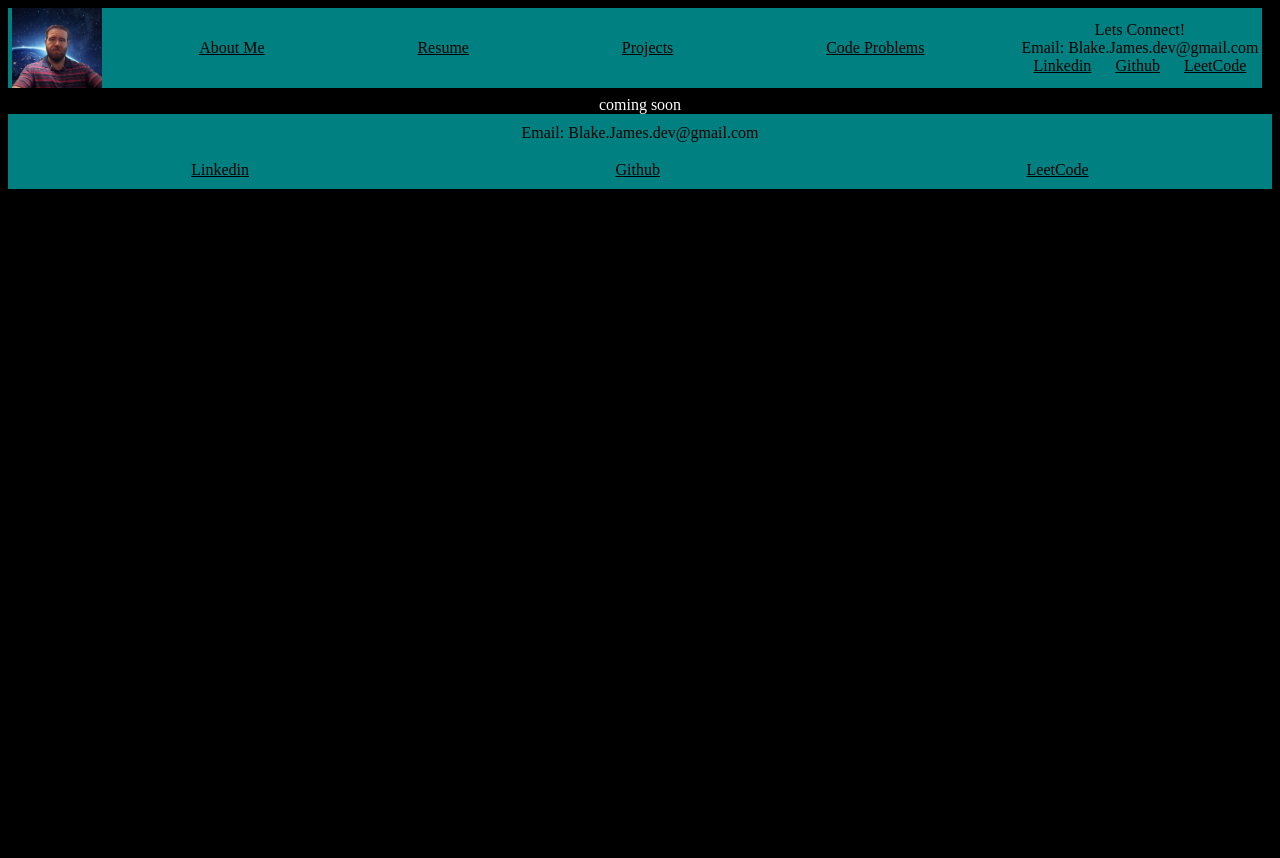
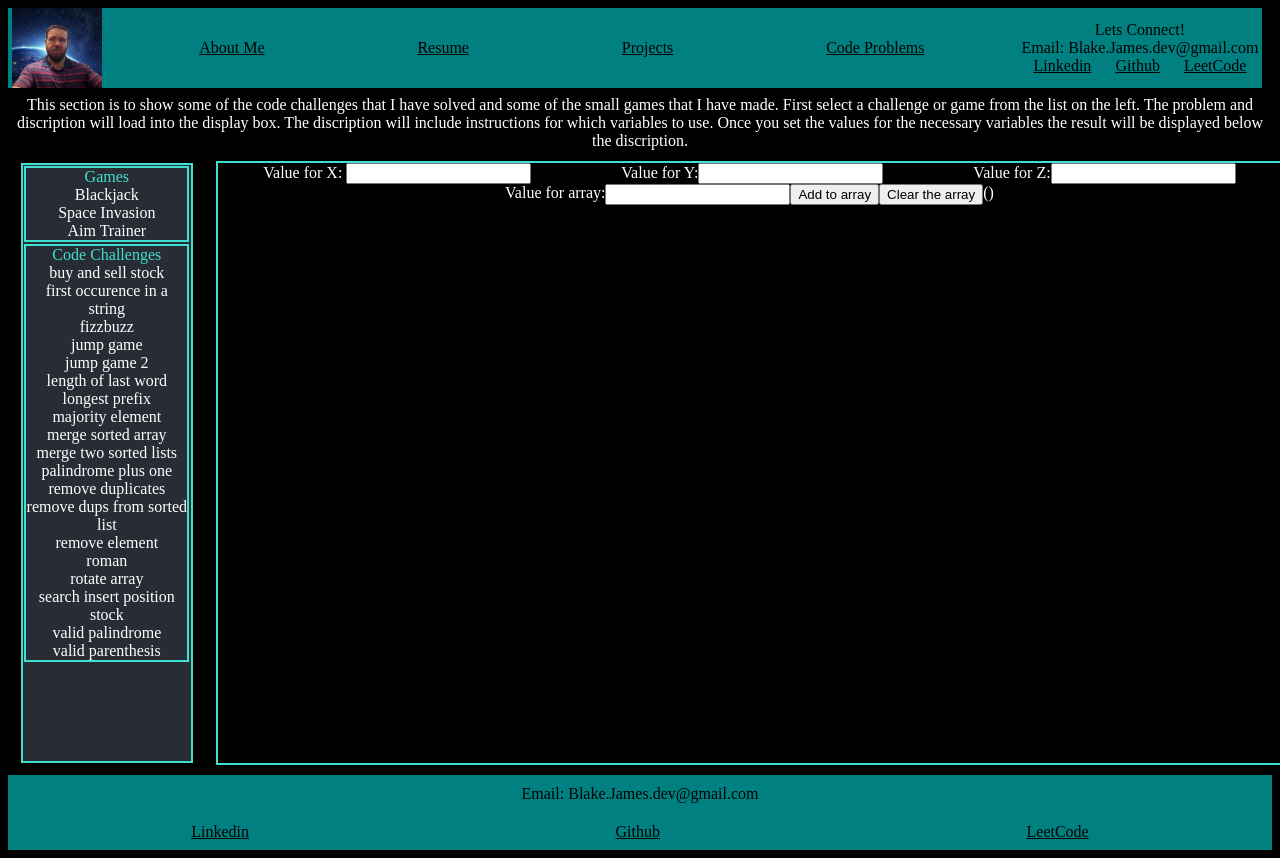
Before and after one commit to ImNGodmode/portfolio, a React (Create React App) app: page /CodeProblems in a window 1280 px wide. Before the commit the page ends 800 px from the top, so only its background shows below. Built offline with nearby package versions, Linux system fonts and the light colour scheme.

Commit message:
set up the code challenges section, list and deploy boxes and the variables and array still need to add the code for each challenge

```diff
--- a/src/App.css
+++ b/src/App.css
@@ -201,3 +201,34 @@ h1 {
   display: flex;
   flex-direction: column;
 }
+.codeProblemsBox {
+  display: flex;
+  flex-direction: row;
+}
+.listBox {
+  border: solid turquoise 2px;
+  background-color: #282c34;
+  margin: 1%;
+}
+.gameBox {
+  border: solid turquoise 2px;
+  color: turquoise;
+  margin: 1%;
+}
+.challenge{
+  color: white;
+}
+.displayBox{
+  border: solid turquoise 2px;
+  margin: 1%;
+  width: 83vw;
+  height: 75vh;
+}
+.variableBox{
+  display: flex;
+  justify-content: space-around;
+}
+.array{
+  display: flex;
+  justify-content: center;
+}
--- a/src/components/Codeproblems.jsx
+++ b/src/components/Codeproblems.jsx
@@ -1,9 +1,17 @@
-import React from 'react'
-
+import React, {useState} from 'react'
+import List from './List.jsx'
+import Display from './Display.jsx'
 function Codeblog() {
+  const [challenge, setChallenge] = useState();
   return (
     <div className='content'>
-        coming soon
+      <div>
+        This section is to show some of the code challenges that I have solved and some of the small games that I have made. First select a challenge or game from the list on the left. The problem and discription will load into the display box. The discription will include instructions for which variables to use. Once you set the values for the necessary variables the result will be displayed below the discription.
+      </div>
+      <div className='codeProblemsBox'>
+        <List  challenge ={challenge} setChallenge ={setChallenge}/>
+        <Display challenge ={challenge}/>
+      </div>
     </div>
   )
 }
--- /dev/null
+++ b/src/components/Display.jsx
@@ -0,0 +1,68 @@
+import React, {useState} from 'react'
+
+function Display({challenge}) {
+
+    const [x, setx] = useState('');
+    const [y, sety] = useState('');
+    const [z, setz] = useState('');
+    const [arrayValue, setArrayValue] = useState('')
+    const [array, setarray] = useState([]);
+
+    const handleXChange = ((event) => {
+        setx([event.target.value])
+    })
+    const handleYChange = ((event) => {
+        sety([event.target.value])
+    })
+    const handleZChange = ((event) => {
+        setz([event.target.value])
+    })
+    const handleArrayValueChange = ((event) => {
+        setArrayValue([event.target.value])
+    })
+    const handleArrayChange = (() => {
+       if (arrayValue !== "") {
+           setarray((currentArray) => [...currentArray, arrayValue])
+           setArrayValue('')
+           console.log(array)
+        }
+    })
+   const clearArray = (() => {
+    setarray([])
+   })
+
+  return (
+    <div>
+        <div className='displayBox'>
+            <div className="variableBox">
+                <div className="x">
+                   Value for X: <input type='number' name='x' onChange={handleXChange}></input> {x}
+                </div>
+                <div className="y" >
+                Value for Y:<input type='number' name='y' onChange={handleYChange}></input>{y}
+                </div>
+                <div className="z">
+                Value for Z:<input type='number' name='z' onChange={handleZChange}></input>{z}
+                </div>
+
+                </div>
+                <div className="array">
+                    Value for array:<input type='number' name='array' onChange={handleArrayValueChange}></input>
+                    <button type='button' onClick={handleArrayChange}>Add to array</button>
+                    <button type='button' onClick={clearArray}>Clear the array</button>
+                    <div>({JSON.stringify(array).replace(/[^0-9,]/gi,'')}) </div>
+                </div>
+
+
+            {challenge}
+
+
+
+        </div>
+
+
+    </div>
+  )
+}
+
+export default Display
--- a/src/components/Featureproject2.jsx
+++ b/src/components/Featureproject2.jsx
@@ -14,8 +14,8 @@ function Featureproject2() {
                 This project is a moch ecommerce site for selling video games. It utalizes an api to access video game information and display it in a storefront. The project features user authentication (see top left picture) so users can log in and place games in thier cart for purchase later. Each game also has a more information screen for a more in depth description of the game. The application is responcive to screen size at 3 different increments. Two places I would like to expand on this projet are the cart and pagination. Currently the cart is not connected to a payment system like stripe. When you click on check out your cart is cleared but there isn't a transaction. Also the main landing page of the application brings up the first set of games from the api but there is no option to go further by ether continuing to scroll down or going to the next page. I would like to add this feature for browsing games.
               </p>
               <div className='projectLinks'>
-                <div className='github'>To see the code on github click <a href='https://github.com/blakejamesdev/fitnessCoaching' target="_blank" rel='noreferrer'>here!</a></div>
-                <div className='github'>To go to a live version of the project click<a href='https://github.com/blakejamesdev/fitnessCoaching' target="_blank" rel='noreferrer'>here!</a>(this project is currently not being hosted)</div>
+                <div className='github'>To see the code on github click <a href='https://github.com/blakejamesdev/MOBGaming' target="_blank" rel='noreferrer'>here!</a></div>
+                <div className='github'>To go to a live version of the project click<a href='https://github.com/blakejamesdev/MOBGaming' target="_blank" rel='noreferrer'>here!</a>(this project is currently not being hosted)</div>
               </div>
             </div>
         </div>
--- a/src/components/Featureproject3.jsx
+++ b/src/components/Featureproject3.jsx
@@ -2,7 +2,24 @@ import React from 'react'
 
 function featureproject3() {
   return (
-    <div>featureproject3</div>
+    <div className='content'>
+    <div className='featureProject1Container'>
+        <h3>MOBGaming</h3>
+        <div className='descriptionBox'>
+          <img src={process.env.PUBLIC_URL + '/login.png'} alt="" className='projectPic'/>
+          <img src={process.env.PUBLIC_URL + '/welcome.png'} alt="" className='projectPic'/>
+          <img src={process.env.PUBLIC_URL + '/info.png'} alt="" className='projectPic'/>
+          <p>
+            This project is a platform for trainers to interact with clients and log progress for lifting programs and macro nutrition. This application features user authentication with two log in tiers. The higher tier is for coaches. It allows the user to see thier information as well as all trainee information and make updates to all information. The second is for trainees. On this tier the user can only see and update thier own information. They can also see updates made to thier log by thier coach.
+          </p>
+          <div className='projectLinks'>
+            <div className='github'>To see the code on github click <a href='https://github.com/blakejamesdev/fitnessCoaching' target="_blank" rel='noreferrer'>here!</a></div>
+            <div className='github'>To go to a live version of the project click<a href='https://github.com/blakejamesdev/fitnessCoaching' target="_blank" rel='noreferrer'>here!</a>(this project is currently not being hosted)</div>
+          </div>
+        </div>
+    </div>
+
+</div>
   )
 }
 
--- /dev/null
+++ b/src/components/List.jsx
@@ -0,0 +1,49 @@
+import React from 'react'
+
+function List({challenge, setChallenge}) {
+    const activeChallenge = ((event) => {
+        setChallenge(event.target.textContent)
+    })
+  return (
+    <div className='listBox'>
+        <div className='gameBox'>
+            Games
+            <div>
+                <div className='challenge' onClick={activeChallenge}>Blackjack</div>
+                <div className='challenge'onClick={activeChallenge}>Space Invasion</div>
+                <div className='challenge'onClick={activeChallenge}>Aim Trainer </div>
+            </div>
+        </div>
+        <div className='gameBox'>
+            Code Challenges
+            <div>
+                <div className='challenge' onClick={activeChallenge}>buy and sell stock</div>
+                <div className='challenge' onClick={activeChallenge}>first occurence in a string </div>
+                <div className='challenge' onClick={activeChallenge}>fizzbuzz </div>
+                <div className='challenge' onClick={activeChallenge}>jump game </div>
+                <div className='challenge' onClick={activeChallenge}>jump game 2 </div>
+                <div className='challenge' onClick={activeChallenge}>length of last word </div>
+                <div className='challenge' onClick={activeChallenge}>longest prefix </div>
+                <div className='challenge' onClick={activeChallenge}>majority element</div>
+                <div className='challenge' onClick={activeChallenge}>merge sorted array </div>
+                <div className='challenge' onClick={activeChallenge}>merge two sorted lists </div>
+                <div className='challenge' onClick={activeChallenge}>palindrome plus one </div>
+                <div className='challenge' onClick={activeChallenge}>remove duplicates</div>
+                <div className='challenge' onClick={activeChallenge}>remove dups from sorted list</div>
+                <div className='challenge' onClick={activeChallenge}>remove element</div>
+                <div className='challenge' onClick={activeChallenge}>roman </div>
+                <div className='challenge' onClick={activeChallenge}>rotate array</div>
+                <div className='challenge' onClick={activeChallenge}>search insert position</div>
+                <div className='challenge' onClick={activeChallenge}>stock</div>
+                <div className='challenge' onClick={activeChallenge}>valid palindrome </div>
+                <div className='challenge' onClick={activeChallenge}>valid parenthesis</div>
+
+            </div>
+        </div>
+
+
+    </div>
+  )
+}
+
+export default List
--- a/src/components/Projects.jsx
+++ b/src/components/Projects.jsx
@@ -32,7 +32,7 @@ function Projects() {
           <div className='projectBox'>
             <h5>MOB Gaming</h5>
             <img src={process.env.PUBLIC_URL + '/landing.png'} alt='' className='projectPic'/>
-            <p>This was the last group project before the final for my bootcamp. The highlights for this project are the use of user authentication, bootstrap, and a videogame api to memic an ecommerce page selling video games. It is a full stack program built with the MERN stack.
+            <p> The highlights for this project are the use of user authentication, bootstrap, and a videogame api to memic an ecommerce page selling video games. It is a full stack program built with the MERN stack.
             </p>
             <div className='buttonBox'>
             <Link to="/Featureproject2" >More Info</Link>
@@ -42,7 +42,7 @@ function Projects() {
           <div className='projectBox'>
             <h5>Fitness Coaching App</h5>
             <img src={process.env.PUBLIC_URL + '/info.png'} alt='' className='projectPic'/>
-            <p>This was the final project I created through the Per Scholas bootcamp. It is a full-stack program built with the MERN stack. The focus for this project was creation and utalization of CRUD (Create, Read, Update, and Delete) routes in a full stack application. It is a platform for personal training that allows a trainer to update macros and workouts for all of thier trainees. Each trainee can also log in to see thier workout and macro plan and update thier own plan.
+            <p>This is a full-stack program built with the MERN stack. The focus for this project was creation and utalization of CRUD (Create, Read, Update, and Delete) routes in a full stack application. It is a platform for personal training that allows a trainer to update macros and workouts for all of thier trainees. Each trainee can also log in to see thier workout and macro plan and update thier own plan.
             </p>
             <div className='buttonBox'>
             <Link to="/Featureproject3" >More Info</Link>
```
Also changed, not shown: 2 other files (tests, documents, lock files or other folders).
